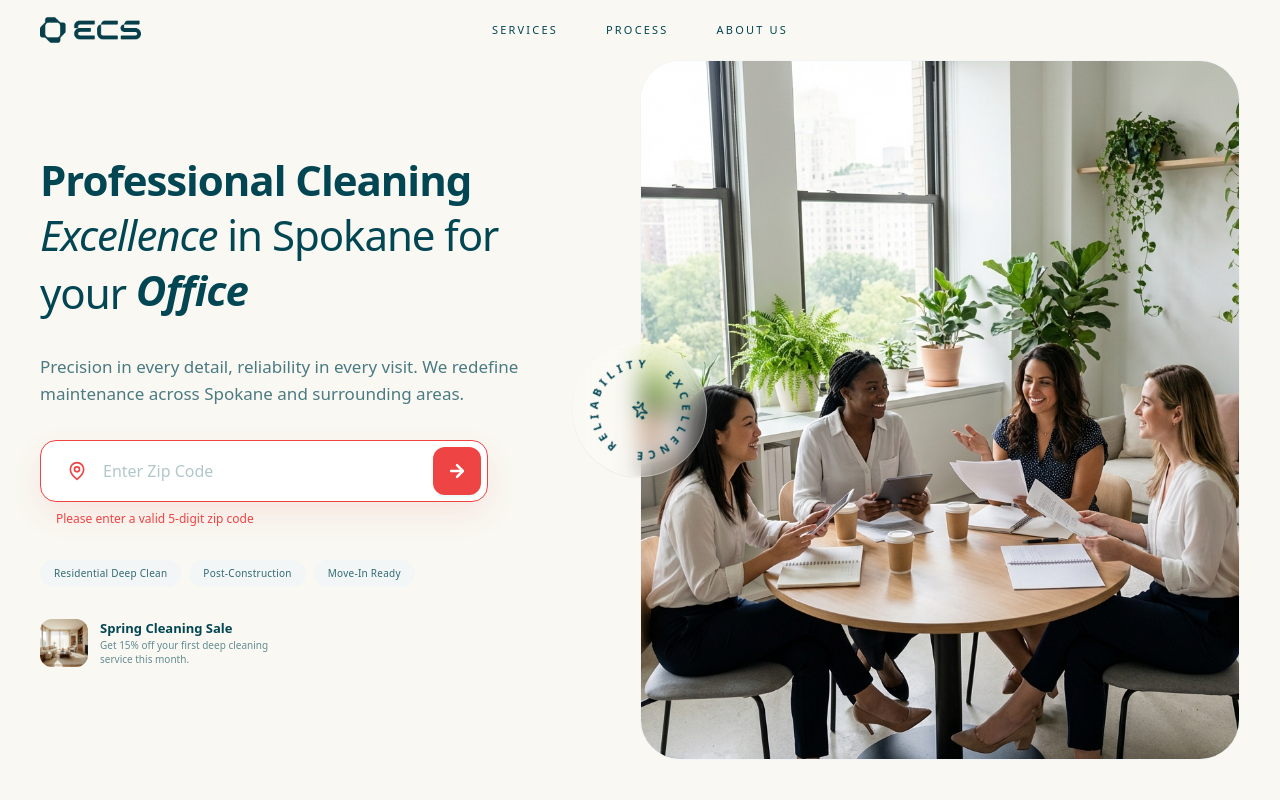
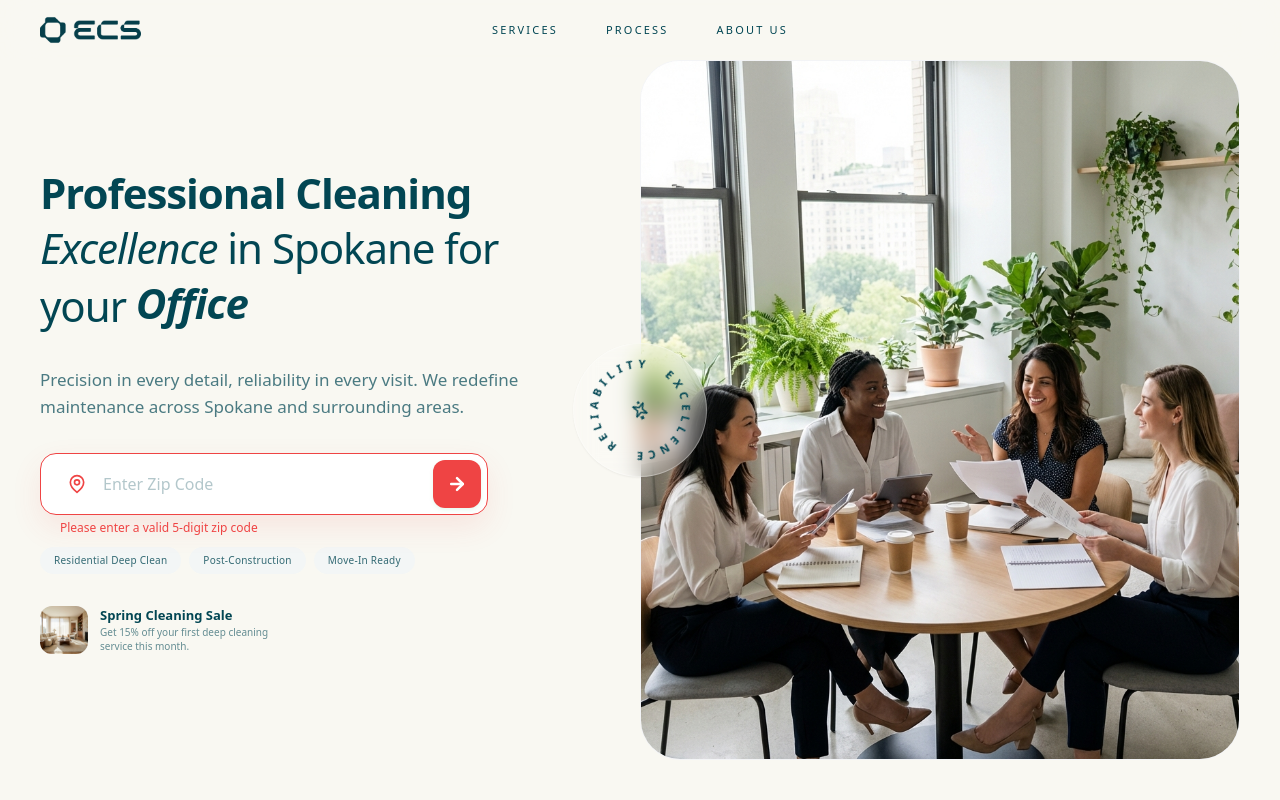
Before and after one commit to renatoquerales28-byte/extreme-cleaning-next, a Next.js app: page / in a window 1280 px wide. Both pictures are taken after typing "Sample" into the empty fields and a click on the button 457 px from the left and 483 px from the top of the page. Shown: the top 800 px of the page. Built offline with nearby package versions, Linux system fonts and the light colour scheme.

Commit message:
UI: use absolute positioning for zip error to prevent layout shift

```diff
--- a/src/components/landing/HeroSection.tsx
+++ b/src/components/landing/HeroSection.tsx
@@ -227,10 +227,10 @@ export default function HeroSection({ onOpenWizard }: { onOpenWizard?: (zip?: st
                             <AnimatePresence>
                                 {error && (
                                     <motion.p
-                                        initial={{ opacity: 0, y: -10 }}
+                                        initial={{ opacity: 0, y: -5 }}
                                         animate={{ opacity: 1, y: 0 }}
-                                        exit={{ opacity: 0, y: -10 }}
-                                        className="text-red-500 text-[11px] mt-2 font-medium"
+                                        exit={{ opacity: 0, y: -5 }}
+                                        className="absolute left-4 top-full mt-1 text-red-500 text-[11px] font-medium whitespace-nowrap"
                                     >
                                         {error}
                                     </motion.p>
@@ -406,10 +406,10 @@ export default function HeroSection({ onOpenWizard }: { onOpenWizard?: (zip?: st
                                         <AnimatePresence>
                                             {error && (
                                                 <motion.p
-                                                    initial={{ opacity: 0, y: -10 }}
+                                                    initial={{ opacity: 0, y: -5 }}
                                                     animate={{ opacity: 1, y: 0 }}
-                                                    exit={{ opacity: 0, y: -10 }}
-                                                    className="text-red-500 text-[12px] mt-2 ml-4 font-medium"
+                                                    exit={{ opacity: 0, y: -5 }}
+                                                    className="absolute left-5 top-full mt-1 text-red-500 text-[12px] font-medium whitespace-nowrap"
                                                 >
                                                     {error}
                                                 </motion.p>
```
